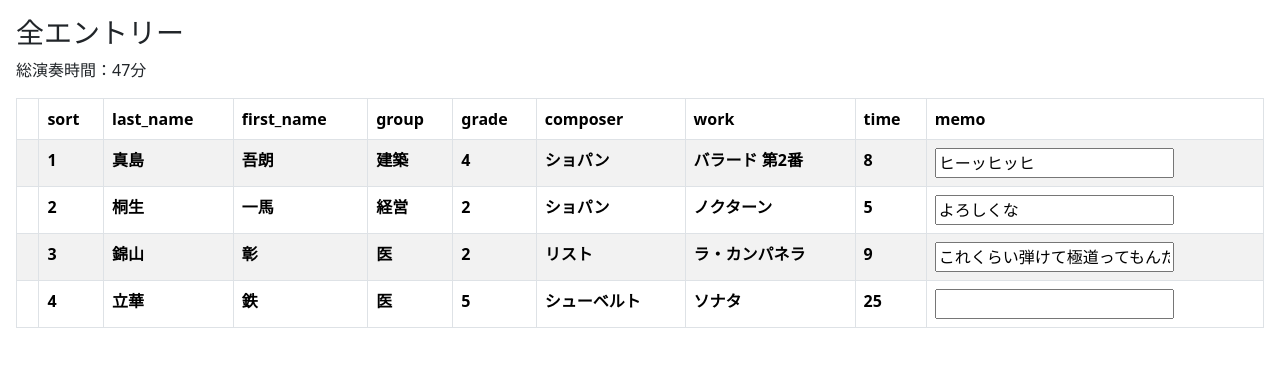
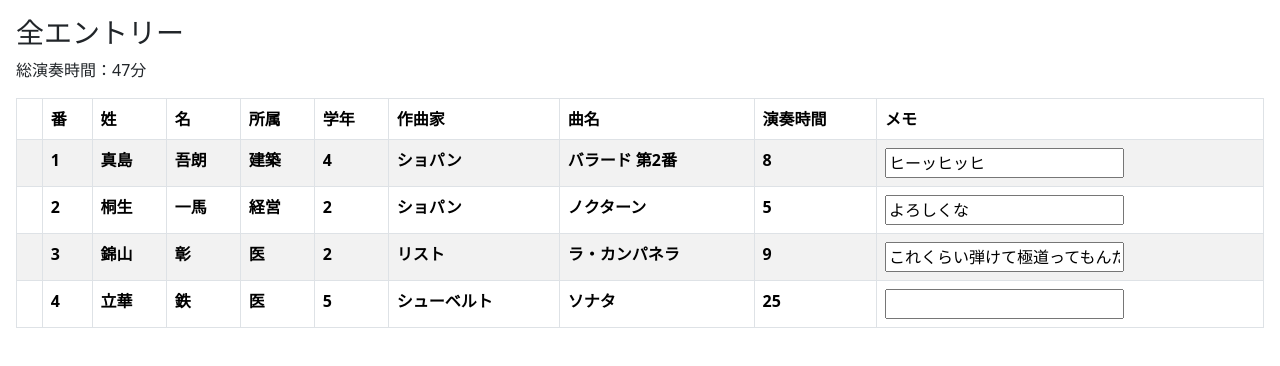
Before and after one commit to ritto153/PianoProgramEditor, a React (Create React App) app: page / in a window 1280 px wide. Shown: the top 366 px of the page. Built offline with nearby package versions, Linux system fonts and the light colour scheme.

Commit message:
add EntryAttributeInfo

```diff
--- a/src/components/EntryTable.tsx
+++ b/src/components/EntryTable.tsx
@@ -2,7 +2,7 @@ import { DragDropContext, Draggable, Droppable } from "react-beautiful-dnd";
 import Table from "react-bootstrap/Table";
 import "bootstrap/dist/css/bootstrap.min.css";
 import EntryTableRow from "./EntryTableRow";
-import { displayColumns } from "./EntryTableDisplayColumns";
+import { entryAttributesInfo } from "../constants/EntryAttributesInfo";
 import { useEntries } from "../EntryProvider";
 import { Entry } from "../type/Entry";
 import { DropResult } from "../type/DropResult";
@@ -54,9 +54,9 @@ export default function EntryTable() {
         <thead>
           <tr>
             <th></th>
-            {Object.entries(displayColumns).map(([key, value]) => {
-              if (value) {
-                return <th>{key}</th>;
+            {Object.entries(entryAttributesInfo).map(([key, value]) => {
+              if (value["displayInTable"]) {
+                return <th>{ value["displayName"] }</th>;
               }
             })}
           </tr>
--- a/src/components/EntryTableDisplayColumns.ts
+++ /dev/null
@@ -1,14 +0,0 @@
-import { Entry } from "../type/Entry";
-
-export const displayColumns = {
-  id: false,
-  sort: true,
-  last_name: true,
-  first_name: true,
-  group: true,
-  grade: true,
-  composer: true,
-  work: true,
-  time: true,
-  memo: true,
-};
--- a/src/components/EntryTableRow.tsx
+++ b/src/components/EntryTableRow.tsx
@@ -1,5 +1,5 @@
 import { useEntries } from "../EntryProvider";
-import { displayColumns } from "./EntryTableDisplayColumns";
+import { entryAttributesInfo } from "../constants/EntryAttributesInfo";
 import { Entry } from "../type/Entry";
 
 interface Props {
@@ -36,9 +36,9 @@ export default function EntryTableRow(props: Props) {
     >
       <th></th>
       {Object.entries(entry).map(([key, value], i) => {
-        if (!displayColumns[key as keyof Entry]) {
-          // 列に表示しない
-        } else if (key === "memo") {
+        if (!entryAttributesInfo[key as keyof Entry]["displayInTable"]) return;
+        else if (key !== "memo") return <th key={i}>{value}</th>;
+        else {
           return (
             <th key={i}>
               <input
@@ -54,8 +54,6 @@ export default function EntryTableRow(props: Props) {
               />
             </th>
           );
-        } else {
-          return <th key={i}>{value}</th>;
         }
       })}
     </tr>
--- /dev/null
+++ b/src/constants/EntryAttributesInfo.ts
@@ -0,0 +1,42 @@
+export const entryAttributesInfo = {
+  id: {
+    displayInTable: false,
+    displayName: "id"
+  },
+  sort: {
+    displayInTable: true,
+    displayName: "番"
+  },
+  last_name: {
+    displayInTable: true,
+    displayName: "姓"
+  },
+  first_name: {
+    displayInTable: true,
+    displayName: "名"
+  },
+  affiliation: {
+    displayInTable: true,
+    displayName: "所属"
+  },
+  grade: {
+    displayInTable: true,
+    displayName: "学年"
+  },
+  composer: {
+    displayInTable: true,
+    displayName: "作曲家"
+  },
+  work: {
+    displayInTable: true,
+    displayName: "曲名"
+  },
+  time: {
+    displayInTable: true,
+    displayName: "演奏時間"
+  },
+  memo: {
+    displayInTable: true,
+    displayName: "メモ"
+  },
+};
--- a/src/data/entries.json
+++ b/src/data/entries.json
@@ -4,7 +4,7 @@
     "sort": 1,
     "last_name": "真島",
     "first_name": "吾朗",
-    "group": "建築",
+    "affiliation": "建築",
     "grade": 4,
     "composer": "ショパン",
     "work": "バラード 第2番",
@@ -16,7 +16,7 @@
     "sort": 2,
     "last_name": "桐生",
     "first_name": "一馬",
-    "group": "経営",
+    "affiliation": "経営",
     "grade": 2,
     "composer": "ショパン",
     "work": "ノクターン",
@@ -28,7 +28,7 @@
     "sort": 3,
     "last_name": "錦山",
     "first_name": "彰",
-    "group": "医",
+    "affiliation": "医",
     "grade": 2,
     "composer": "リスト",
     "work": "ラ・カンパネラ",
@@ -40,7 +40,7 @@
     "sort": 4,
     "last_name": "立華",
     "first_name": "鉄",
-    "group": "医",
+    "affiliation": "医",
     "grade": 5,
     "composer": "シューベルト",
     "work": "ソナタ",
--- a/src/type/Entry.ts
+++ b/src/type/Entry.ts
@@ -3,7 +3,7 @@ export type Entry = {
   sort: number
   last_name: string
   first_name: string
-  group: string
+  affiliation: string
   grade: number
   composer: string
   work: string
```
